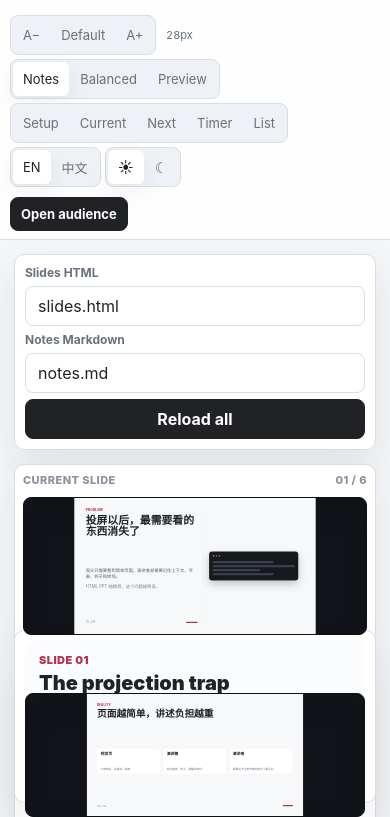
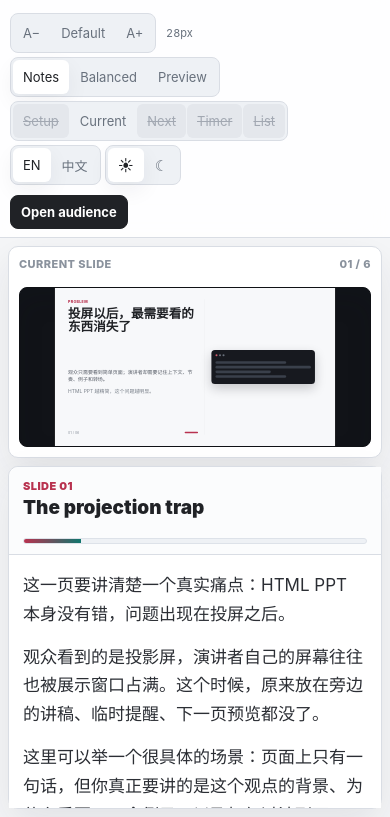
Before and after one commit to Mentran/presenter-mode, a website: page presenter.html in a window 390 px wide. Shown: the part 27-844 px from the top of the page. Drawn offline with Linux system fonts and the light colour scheme.

Commit message:
Improve mobile layout: prioritize current slide preview and notes
Mobile viewport strategy (<900px):
- Show current slide preview (larger: 240-320px height on tablet, 180-260px on phone)
- Hide next slide preview, timer, and settings panel by default
- Prioritize speaker notes as main content
- Reorder: preview first, notes second for natural reading flow

Changes:
- JS: Set panels.current=true, hide next/timer/setup on mobile load
- CSS @media (max-width:900px): Enlarge current preview, optimize notes font (18px)
- CSS @media (max-width:600px): Current preview 180-260px, notes font 17px
- Removed forced hiding of all previews on mobile

User can still toggle panels via topbar buttons if needed.

```diff
--- a/skill/add-presenter-mode/assets/presenter-mode/src/presenter.css
+++ b/skill/add-presenter-mode/assets/presenter-mode/src/presenter.css
@@ -426,13 +426,14 @@ body.resizing{cursor:col-resize;user-select:none}
   .view-controls{width:100%;justify-content:flex-start}
   .workspace{grid-template-columns:1fr;gap:14px}
   .splitter{display:none}
-  .stage-preview{height:300px;max-height:none}
+  .stage-preview{height:auto;min-height:200px;max-height:300px}
   .slide-list{display:none}
   .setup{grid-template-columns:1fr;gap:8px}
   .next-row{grid-template-columns:1fr;gap:14px}
   .side-layout{grid-template-columns:1fr}
 }
 @media (max-width:900px){
+  /* 移动端：讲稿优先，当前页预览适中 */
   .topbar{padding:10px 12px}
   .brand h1{font-size:16px}
   .brand span{font-size:12px}
@@ -441,34 +442,86 @@ body.resizing{cursor:col-resize;user-select:none}
   .segmented button{font-size:13px;padding:0 8px;min-width:auto}
   .font-readout{min-width:38px;font-size:11px}
   .top-actions button{font-size:14px;height:36px;padding:0 12px}
-  .notes-head{grid-template-columns:1fr;gap:10px}
-  .progress{min-width:0;margin-top:8px}
-  .slide-title{font-size:24px}
-  .notes-body{font-size:18px;padding:18px 20px}
+
+  /* 设置面板在移动端默认隐藏 */
+  .setup[data-collapsed="false"]{
+    margin:10px 10px 0;
+  }
+
+  /* 左侧预览：当前页更大 */
+  .left{
+    order:1;
+  }
+  .right{
+    order:2;
+    flex:1;
+  }
+  .stage-preview{
+    height:auto;
+    min-height:240px;
+    max-height:320px;
+    padding:12px;
+  }
+  .preview-frame{
+    min-height:200px;
+  }
+
+  /* 讲稿区域优化 */
+  .notes-head{grid-template-columns:1fr;gap:10px;padding:14px 16px 12px}
+  .progress{min-width:0;margin-top:8px;height:6px}
+  .slide-kicker{font-size:12px}
+  .slide-title{font-size:22px}
+  .notes-body{font-size:18px;padding:18px 16px 28px;line-height:1.65}
 }
 @media (max-width:600px){
-  .topbar{padding:8px 10px;gap:12px}
+  /* 手机端：当前页预览 + 讲稿 */
+  .topbar{padding:8px 10px;gap:10px}
   .brand{gap:8px;margin-bottom:6px}
   .brand h1{font-size:15px}
   .view-controls{gap:4px}
   .segmented{padding:2px;gap:1px}
   .segmented button{height:30px;font-size:12px;padding:0 6px}
   .top-actions button{height:34px;font-size:13px;padding:0 10px}
+
   .setup{padding:10px;gap:6px}
-  .panel{padding:10px}
-  .stage-preview{height:auto;min-height:180px;padding:8px}
-  .panel-title{font-size:11px}
+  .setup[data-collapsed="false"]{
+    margin:8px 8px 0;
+  }
+
+  .workspace{padding:8px;gap:8px}
+
+  /* 当前页预览：手机上更大更清晰 */
+  .stage-preview{
+    padding:10px;
+    min-height:180px;
+    max-height:260px;
+  }
+  .preview-frame{
+    min-height:160px;
+  }
+  .panel-title{font-size:11px;margin-bottom:6px}
+
+  /* 隐藏的面板保持紧凑 */
+  .next-row{gap:8px}
+  .mini-preview{padding:6px}
+  .timer-card{padding:10px;gap:8px}
+  .timer{font-size:32px}
+  .metric{padding:6px}
+  .metric small{font-size:10px;margin-bottom:4px}
+  .metric strong{font-size:15px}
+  .controls{gap:6px}
+  .controls button{height:32px;font-size:13px;padding:0 8px}
+
+  /* 讲稿区域：手机上的主要内容 */
   .notes-head{padding:12px 14px 10px}
   .slide-kicker{font-size:11px}
-  .slide-title{font-size:20px;margin:4px 0 0}
-  .progress{height:6px}
-  .notes-body{font-size:16px;padding:14px 16px 24px}
-  .next-row{gap:10px}
-  .timer-card{padding:12px;gap:10px}
-  .timer{font-size:36px}
-  .metric{padding:8px}
-  .metric small{font-size:11px}
-  .metric strong{font-size:16px}
-  .controls{gap:6px}
-  .controls button{height:34px;font-size:14px}
+  .slide-title{font-size:19px;margin:4px 0 0}
+  .notes-body{
+    font-size:17px;
+    padding:16px 14px 28px;
+    line-height:1.7;
+  }
+  .notes-body p{margin:0 0 14px}
+  .notes-body ul,.notes-body ol{margin:0 0 14px 1em}
+  .notes-body li{margin:0 0 8px}
 }
--- a/src/presenter.css
+++ b/src/presenter.css
@@ -426,13 +426,14 @@ body.resizing{cursor:col-resize;user-select:none}
   .view-controls{width:100%;justify-content:flex-start}
   .workspace{grid-template-columns:1fr;gap:14px}
   .splitter{display:none}
-  .stage-preview{height:300px;max-height:none}
+  .stage-preview{height:auto;min-height:200px;max-height:300px}
   .slide-list{display:none}
   .setup{grid-template-columns:1fr;gap:8px}
   .next-row{grid-template-columns:1fr;gap:14px}
   .side-layout{grid-template-columns:1fr}
 }
 @media (max-width:900px){
+  /* 移动端：讲稿优先，当前页预览适中 */
   .topbar{padding:10px 12px}
   .brand h1{font-size:16px}
   .brand span{font-size:12px}
@@ -441,34 +442,86 @@ body.resizing{cursor:col-resize;user-select:none}
   .segmented button{font-size:13px;padding:0 8px;min-width:auto}
   .font-readout{min-width:38px;font-size:11px}
   .top-actions button{font-size:14px;height:36px;padding:0 12px}
-  .notes-head{grid-template-columns:1fr;gap:10px}
-  .progress{min-width:0;margin-top:8px}
-  .slide-title{font-size:24px}
-  .notes-body{font-size:18px;padding:18px 20px}
+
+  /* 设置面板在移动端默认隐藏 */
+  .setup[data-collapsed="false"]{
+    margin:10px 10px 0;
+  }
+
+  /* 左侧预览：当前页更大 */
+  .left{
+    order:1;
+  }
+  .right{
+    order:2;
+    flex:1;
+  }
+  .stage-preview{
+    height:auto;
+    min-height:240px;
+    max-height:320px;
+    padding:12px;
+  }
+  .preview-frame{
+    min-height:200px;
+  }
+
+  /* 讲稿区域优化 */
+  .notes-head{grid-template-columns:1fr;gap:10px;padding:14px 16px 12px}
+  .progress{min-width:0;margin-top:8px;height:6px}
+  .slide-kicker{font-size:12px}
+  .slide-title{font-size:22px}
+  .notes-body{font-size:18px;padding:18px 16px 28px;line-height:1.65}
 }
 @media (max-width:600px){
-  .topbar{padding:8px 10px;gap:12px}
+  /* 手机端：当前页预览 + 讲稿 */
+  .topbar{padding:8px 10px;gap:10px}
   .brand{gap:8px;margin-bottom:6px}
   .brand h1{font-size:15px}
   .view-controls{gap:4px}
   .segmented{padding:2px;gap:1px}
   .segmented button{height:30px;font-size:12px;padding:0 6px}
   .top-actions button{height:34px;font-size:13px;padding:0 10px}
+
   .setup{padding:10px;gap:6px}
-  .panel{padding:10px}
-  .stage-preview{height:auto;min-height:180px;padding:8px}
-  .panel-title{font-size:11px}
+  .setup[data-collapsed="false"]{
+    margin:8px 8px 0;
+  }
+
+  .workspace{padding:8px;gap:8px}
+
+  /* 当前页预览：手机上更大更清晰 */
+  .stage-preview{
+    padding:10px;
+    min-height:180px;
+    max-height:260px;
+  }
+  .preview-frame{
+    min-height:160px;
+  }
+  .panel-title{font-size:11px;margin-bottom:6px}
+
+  /* 隐藏的面板保持紧凑 */
+  .next-row{gap:8px}
+  .mini-preview{padding:6px}
+  .timer-card{padding:10px;gap:8px}
+  .timer{font-size:32px}
+  .metric{padding:6px}
+  .metric small{font-size:10px;margin-bottom:4px}
+  .metric strong{font-size:15px}
+  .controls{gap:6px}
+  .controls button{height:32px;font-size:13px;padding:0 8px}
+
+  /* 讲稿区域：手机上的主要内容 */
   .notes-head{padding:12px 14px 10px}
   .slide-kicker{font-size:11px}
-  .slide-title{font-size:20px;margin:4px 0 0}
-  .progress{height:6px}
-  .notes-body{font-size:16px;padding:14px 16px 24px}
-  .next-row{gap:10px}
-  .timer-card{padding:12px;gap:10px}
-  .timer{font-size:36px}
-  .metric{padding:8px}
-  .metric small{font-size:11px}
-  .metric strong{font-size:16px}
-  .controls{gap:6px}
-  .controls button{height:34px;font-size:14px}
+  .slide-title{font-size:19px;margin:4px 0 0}
+  .notes-body{
+    font-size:17px;
+    padding:16px 14px 28px;
+    line-height:1.7;
+  }
+  .notes-body p{margin:0 0 14px}
+  .notes-body ul,.notes-body ol{margin:0 0 14px 1em}
+  .notes-body li{margin:0 0 8px}
 }
--- a/src/presenter.js
+++ b/src/presenter.js
@@ -543,9 +543,21 @@ function restoreSettings(){
   el('notesUrl').value=paths.notes;
   if(Number.isFinite(current))state.current=current;
   applyFontSize(Number.isFinite(fontSize)?fontSize:DEFAULTS.fontSize,{silent:true});
+
+  // 先恢复保存的面板状态
   if(panels){
     try{state.panels={...state.panels,...JSON.parse(panels)}}catch(_){}
   }
+
+  // 移动端优化：只显示当前页预览，隐藏其他
+  if(window.innerWidth<=900){
+    state.panels.setup=false;
+    state.panels.current=true;  // 保留当前页预览
+    state.panels.next=false;    // 隐藏下一页
+    state.panels.timer=false;   // 隐藏计时器
+    state.panels.list=false;    // 隐藏列表
+  }
+
   applyPanels({silent:true});
   setTheme(theme,{silent:true});
   if(Number.isFinite(previewWidth)&&previewWidth>0)setPreviewWidth(previewWidth,{silent:true});
```
Also changed, not shown: skill/add-presenter-mode/assets/presenter-mode/src/presenter.js (+12 -0 lines).
